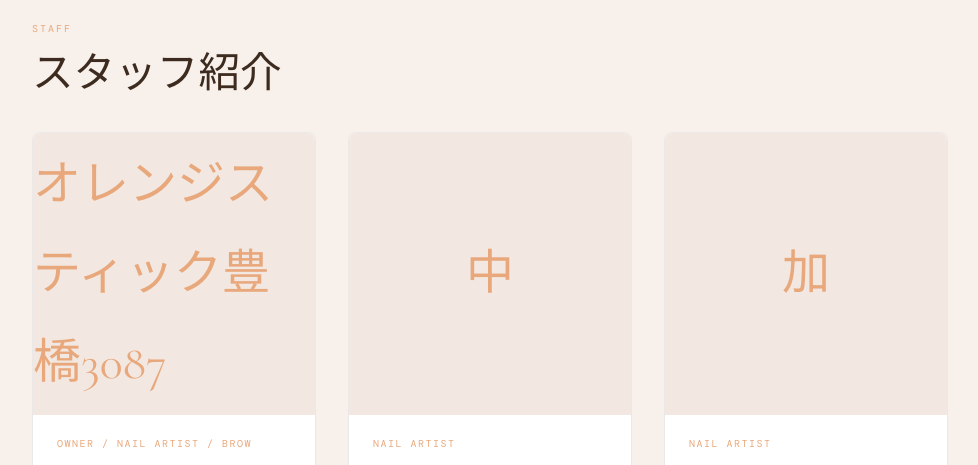
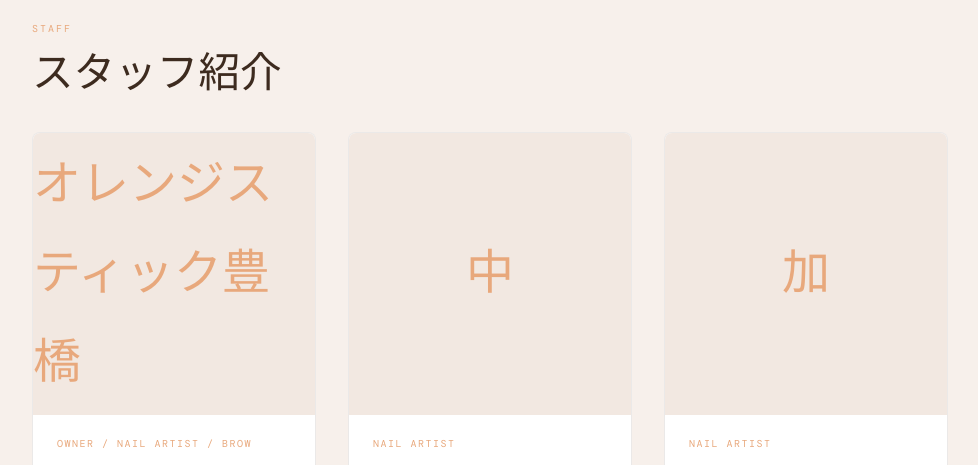
Before and after one commit to lpirie16-ship-it/salon-orangestick, a plain HTML site: page salon.html in a window 1280 px wide. Shown: the part 1060-1525 px from the top of the page, without its empty margins (150-1128 px from the left). Drawn offline with nearby package versions, Linux system fonts and the light colour scheme.

Commit message:
Update salon.html

```diff
--- a/salon.html
+++ b/salon.html
@@ -141,7 +141,7 @@
     <h2 class="sec-h2 reveal">スタッフ紹介</h2>
     <div class="staff-grid">
       <div class="staff-card reveal">
-        <div class="staff-photo"><!-- 写真: <img src="images/staff-morinari.jpg" alt="森成 洋子"> -->オレンジスティック豊橋3087</div>
+        <div class="staff-photo"><!-- 写真: <img src="オレンジスティック豊橋3087.jpg" alt="森成 洋子"> -->オレンジスティック豊橋</div>
         <div class="staff-info">
           <div class="staff-role">Owner / Nail Artist / Brow</div>
           <div class="staff-name">森成 洋子</div>
```
